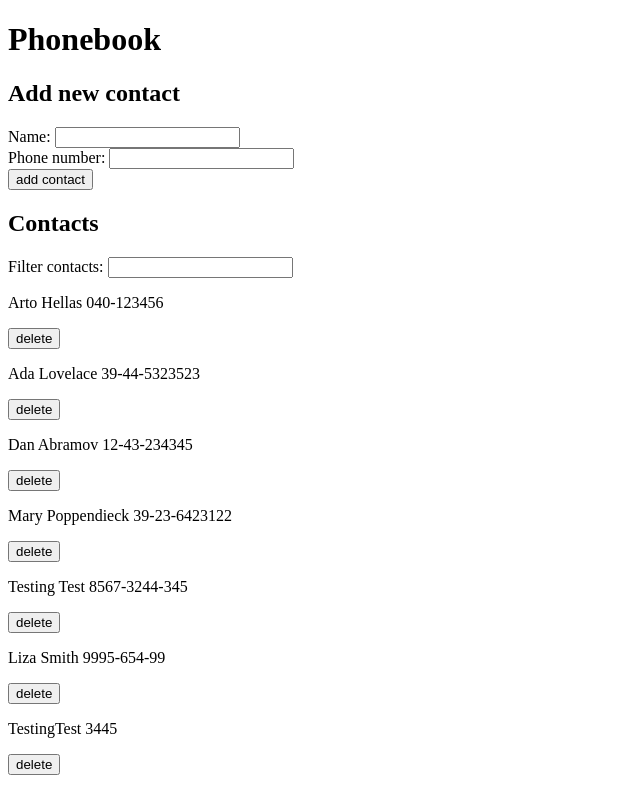
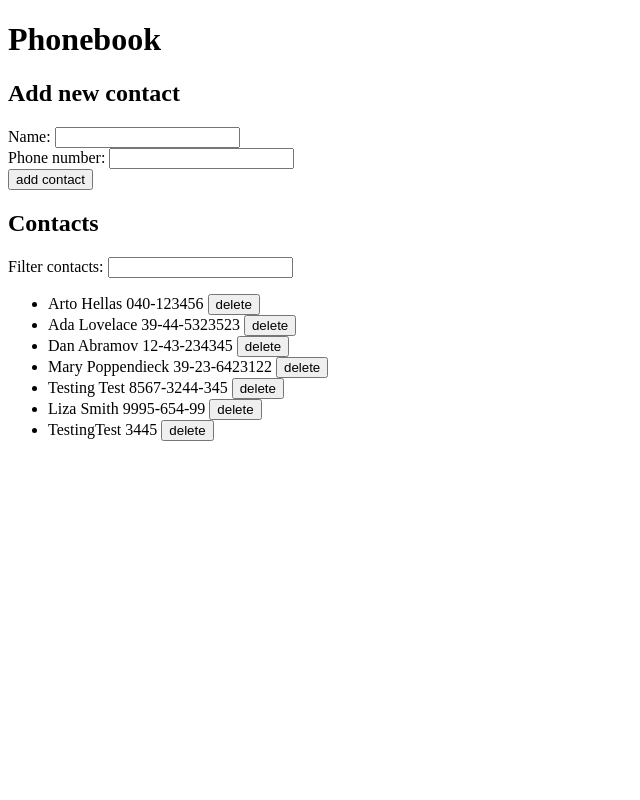
Before and after one commit to anastasiia-avdeeva/FullStackOpen, a React (Vite) app in the folder part2/phonebook/: page / in a window 1280 px wide. Shown: the whole page, without its empty margins (0-640 px from the left). Built offline with nearby package versions, Linux system fonts and the light colour scheme; data requests are answered from the project's data file.

Commit message:
change html layout of persons to ul and li

```diff
--- a/part2/phonebook/src/components/Person.jsx
+++ b/part2/phonebook/src/components/Person.jsx
@@ -1,10 +1,7 @@
 import { Button } from "./button";
 
 export const Person = ({ person, onDelete }) => (
-  <div>
-    <p>
-      {person.name} {person.number}
-    </p>
-    <Button text="delete" onClick={onDelete} />
-  </div>
+  <li>
+    {person.name} {person.number} <Button text="delete" onClick={onDelete} />
+  </li>
 );
--- a/part2/phonebook/src/components/Persons.jsx
+++ b/part2/phonebook/src/components/Persons.jsx
@@ -2,7 +2,7 @@ import { Person } from "./Person";
 
 export const Persons = ({ persons, onDelete }) => {
   return (
-    <div>
+    <ul>
       {persons.map((person) => (
         <Person
           key={person.id}
@@ -10,6 +10,6 @@ export const Persons = ({ persons, onDelete }) => {
           onDelete={() => onDelete(person.id)}
         />
       ))}
-    </div>
+    </ul>
   );
 };
```
